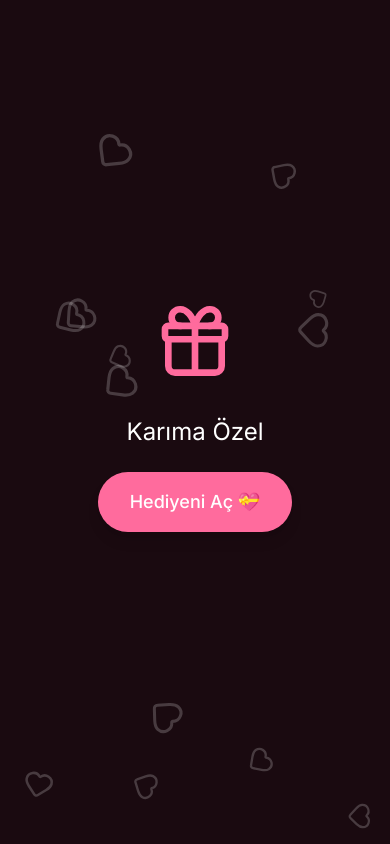
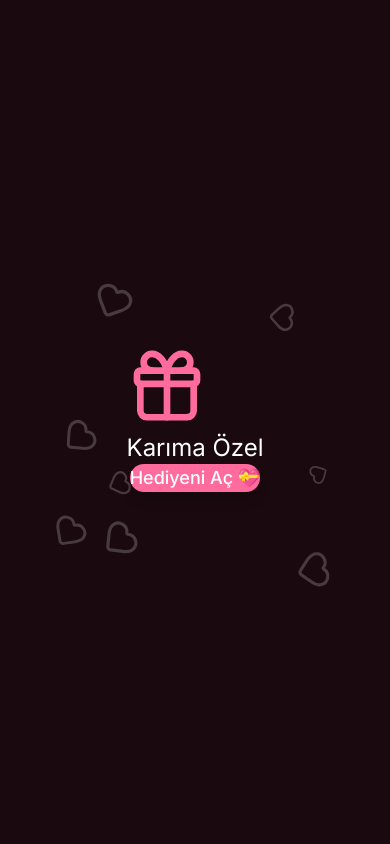
Before and after one commit to muensa125-create/2ay-m-z, a Next.js app: page / in a window 390 px wide. Shown: the top 844 px of the page. Built offline with nearby package versions, Linux system fonts and the light colour scheme.

Commit message:
Fix mobile centering issues by adding proper CSS reset and width constraints

```diff
--- a/app/globals.css
+++ b/app/globals.css
@@ -11,8 +11,22 @@
   --gold: #FFD700;
 }
 
+* {
+  margin: 0;
+  padding: 0;
+  box-sizing: border-box;
+}
+
+html, body {
+  max-width: 100%;
+  overflow-x: hidden;
+  position: relative;
+}
+
 body {
   background: var(--background);
   color: var(--foreground);
   font-family: var(--font-inter), Arial, Helvetica, sans-serif;
+  width: 100%;
+  min-width: 320px;
 }
```
